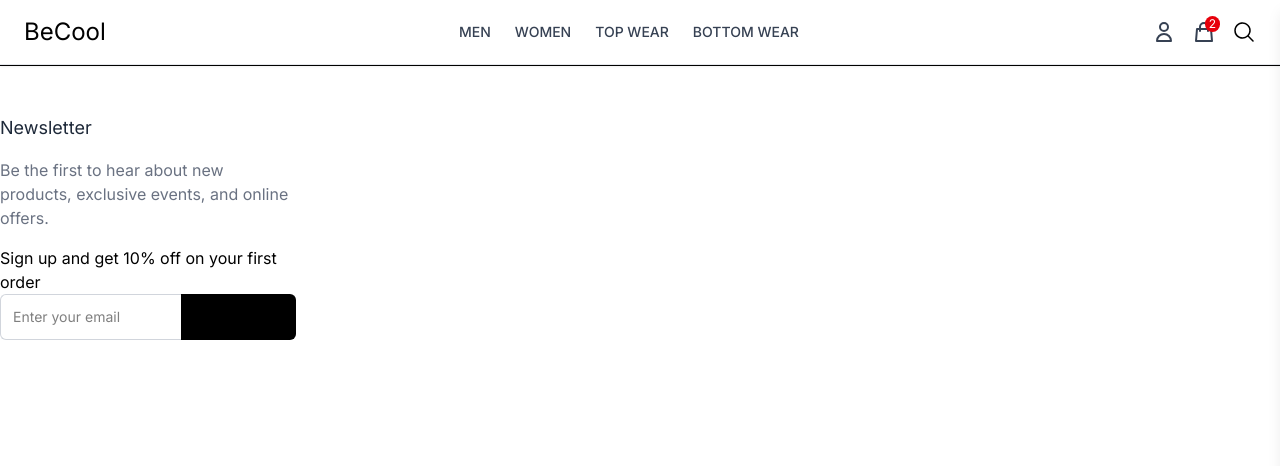
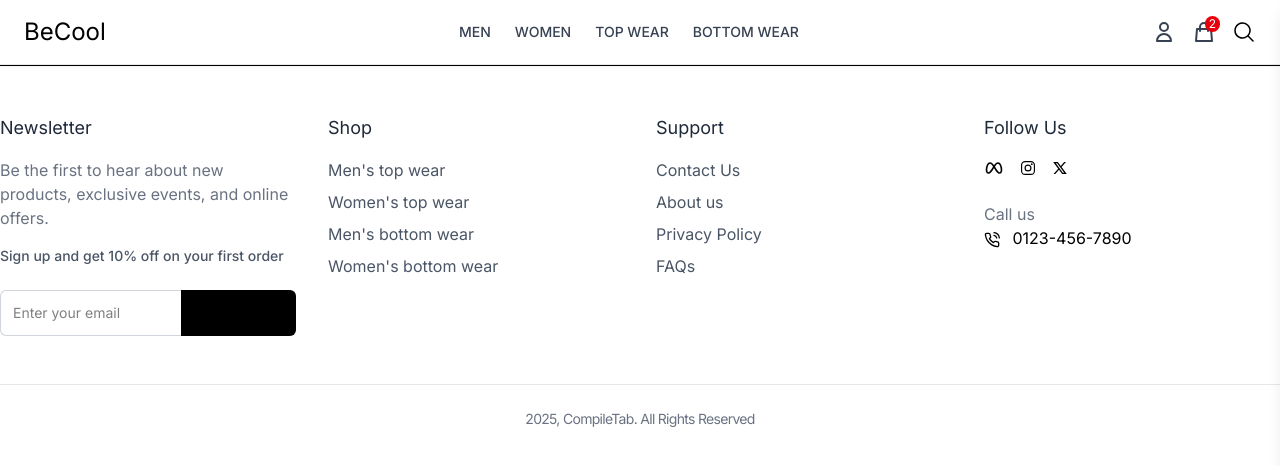
Before and after one commit to bishalhota/Clothing-Brand, a React (Vite) app in the folder Frontend/: page / in a window 1280 px wide. Shown: the top 466 px of the page. Built offline with nearby package versions, Linux system fonts and the light colour scheme.

Commit message:
Footer updated

```diff
--- a/Frontend/src/components/Common/Footer.jsx
+++ b/Frontend/src/components/Common/Footer.jsx
@@ -1,31 +1,128 @@
-import React from 'react'
+import React from "react";
+import {Link} from "react-router-dom";
+import {TbBrandMeta} from "react-icons/tb";
+import {IoLogoInstagram} from "react-icons/io5";
+import {RiTwitterXLine} from "react-icons/ri";
+import {FiPhoneCall} from "react-icons/fi";
 
 const Footer = () => {
   return (
     <footer className="border-t py-12">
-        <div className='container mx-auto grid grid-cols-1 md:grid-cols-4 gap-8 px-4 lg:px-0'>
+      <div className="container mx-auto grid grid-cols-1 md:grid-cols-4 gap-8 px-4 lg:px-0">
         <div>
-                <h3 className='text-lg text-gray-800 mb-4'>Newsletter</h3>
-                <p className='text-gray-500 mb-4'>Be the first to hear about new products, exclusive events, and online offers.</p>
-                <p>Sign up and get 10% off on your first order</p>
+          <h3 className="text-lg text-gray-800 mb-4">Newsletter</h3>
+          <p className="text-gray-500 mb-4">
+            Be the first to hear about new products, exclusive events, and
+            online offers.
+          </p>
+          <p className="font-medium text-sm text-gray-600 mb-6">
+            Sign up and get 10% off on your first order
+          </p>
 
           {/* Newsletter Signup Form */}
-                <form className='flex'>
+          <form className="flex">
             <input
               type="email"
-                        placeholder='Enter your email'
-                        className='p-3 w-full text-sm border-t border-l border-b border-gray-300 rounded-l-md focus:outline-none focus:ring-2 focus:ring-gray-500 transition-all required'
+              placeholder="Enter your email"
+              className="p-3 w-full text-sm border-t border-l border-b border-gray-300 rounded-l-md focus:outline-none focus:ring-2 focus:ring-gray-500 transition-all required"
             />
             <button
               type="submit"
               className="bg-black text-black text-sm px-6 py-3 rounded-r-md hover:bg-gray-300"
-                    >Subscribe</button>
-
+            >
+              Subscribe
+            </button>
           </form>
         </div>
+        {/* Links */}
+        <div>
+          <h3 className="text-lg text-gray-800 mb-4">Shop</h3>
+          <ul className="text-gray-600 space-y-2">
+            <li>
+              <Link to="#" className="hover:text-gray-500 transition-colors">
+                Men's top wear
+              </Link>
+            </li>
+            <li>
+              <Link to="#" className="hover:text-gray-500 transition-colors">
+                Women's top wear
+              </Link>
+            </li>
+            <li>
+              <Link to="#" className="hover:text-gray-500 transition-colors">
+                Men's bottom wear
+              </Link>
+            </li>
+            <li>
+              <Link to="#" className="hover:text-gray-500 transition-colors">
+                Women's bottom wear
+              </Link>
+            </li>
+          </ul>
+        </div>
+        {/* support */}
+        <div>
+          <h3 className="text-lg text-gray-800 mb-4">Support</h3>
+          <ul className="text-gray-600 space-y-2">
+            <li>
+              <Link to="#" className="hover:text-gray-500 transition-colors">
+                Contact Us
+              </Link>
+            </li>
+            <li>
+              <Link to="#" className="hover:text-gray-500 transition-colors">
+                About us
+              </Link>
+            </li>
+            <li>
+              <Link to="#" className="hover:text-gray-500 transition-colors">
+                Privacy Policy
+              </Link>
+            </li>
+            <li>
+              <Link to="#" className="hover:text-gray-500 transition-colors">
+                FAQs
+              </Link>
+            </li>
+          </ul>
+        </div>
+        {/* Social links */}
+        <div>
+            <h3 className="text-lg text-gray-800 mb-4">Follow Us</h3>
+            <div className="flex items-center space-x-4 mb-6">
+                <a href="https://www.facebook.com"
+                    target ="_blank"
+                    rel="noopener noreferrer"
+                    className="hover:text-gray-600"
+                >
+                    <TbBrandMeta className="h-5 w-5" />
+                </a>
+                <a href="https://www.facebook.com"
+                    target ="_blank"
+                    rel="noopener noreferrer"
+                    className="hover:text-gray-600"
+                >
+                    <IoLogoInstagram className="h-4 w-4" />
+                </a>
+                <a href="https://www.facebook.com"
+                    target ="_blank"
+                    rel="noopener noreferrer"
+                    className="hover:text-gray-600"
+                >
+                    <RiTwitterXLine className="h-4 w-4" />
+                </a>
+            </div>
+            <p className="text-gray-500">Call us</p>
+            <p>
+                <FiPhoneCall className="inline-block mr-2" /> 0123-456-7890
+            </p>
+        </div>
+      </div>
+      <div className="container mx-auto mt-12 px-4 lg:px-0 border-t border-gray-200 pt-6">
+        <p className = "text-gray-500 text-sm text-center tracking-tighter">2025, CompileTab. All Rights Reserved</p>
       </div>
     </footer>
-  )
-}
+  );
+};
 
-export default Footer
+export default Footer;
```
Lines whose indentation alone changed are shown as unchanged.
